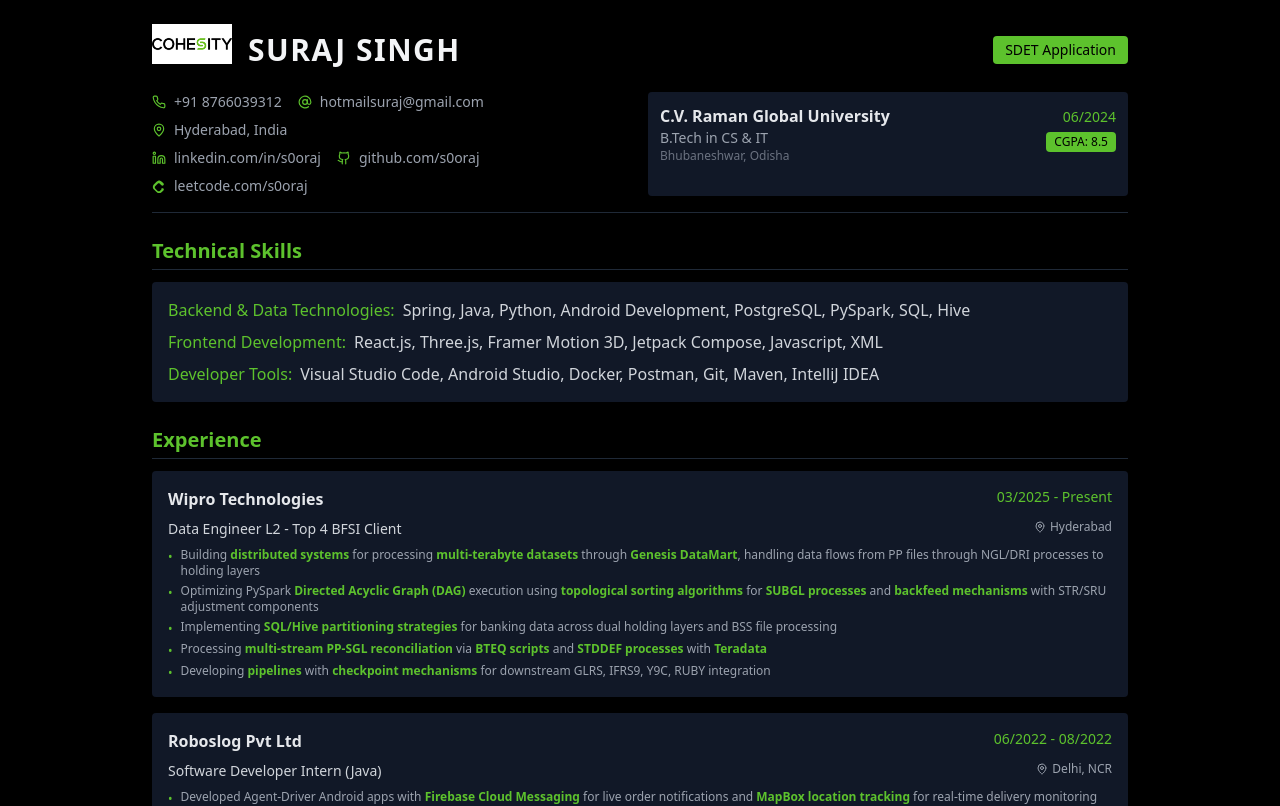
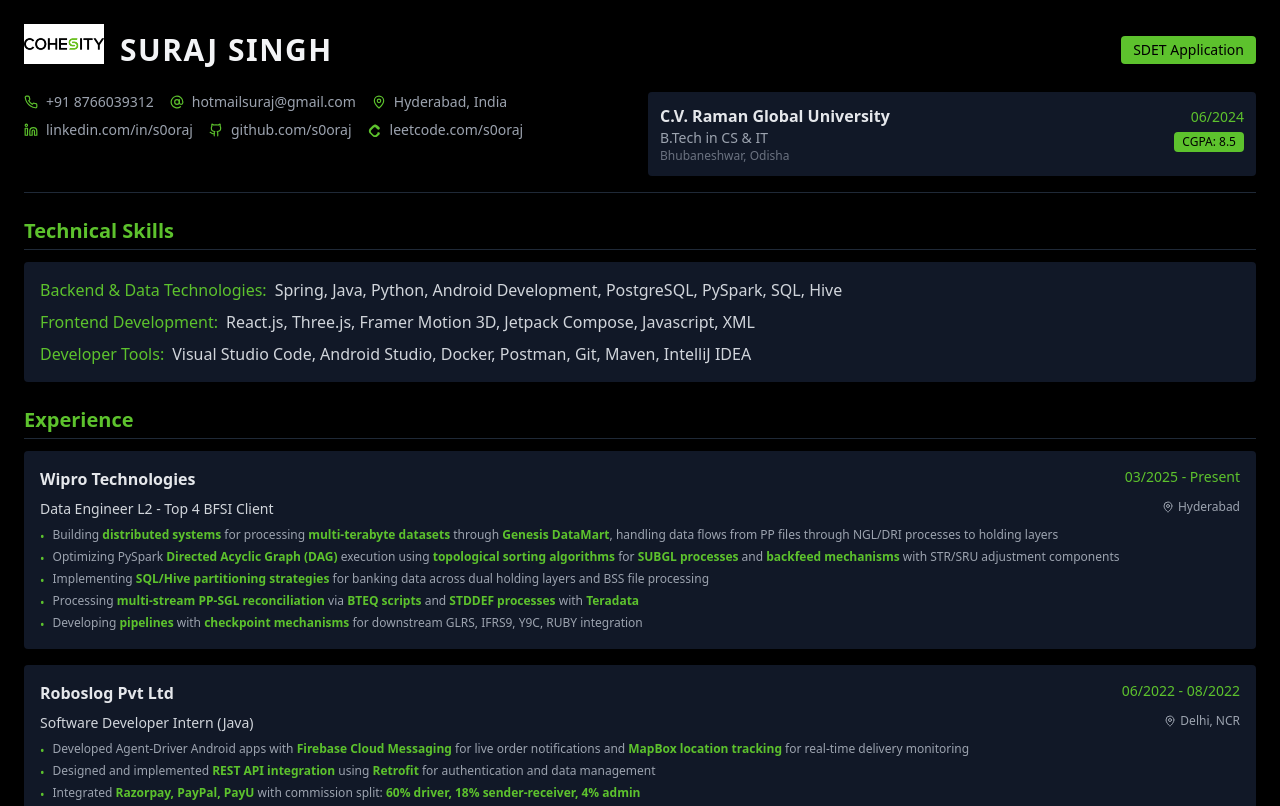
Before and after one commit to s0oraj/customizedresumeversion3, a React app: page / in a window 1280 px wide. Shown: the top 806 px of the page. Built offline with nearby package versions, Linux system fonts and the light colour scheme; the HTML template or start-up script is replaced by a standard one.

Commit message:
initial commit

```diff
--- a/src/components/Resume.tsx
+++ b/src/components/Resume.tsx
@@ -9,7 +9,7 @@
 import { Hackathons } from './sections/Hackathons';
 import { AndroidDev } from './sections/AndroidDev';
 export function Resume() {
-  return <div className="w-full max-w-5xl mx-auto text-gray-200 py-6 px-4 sm:px-6">
+  return <div className="w-full max-w-7xl mx-auto text-gray-200 py-6 px-4 sm:px-6">
       <Header />
       <div className="mt-6">
         <div className="mb-6">
```
